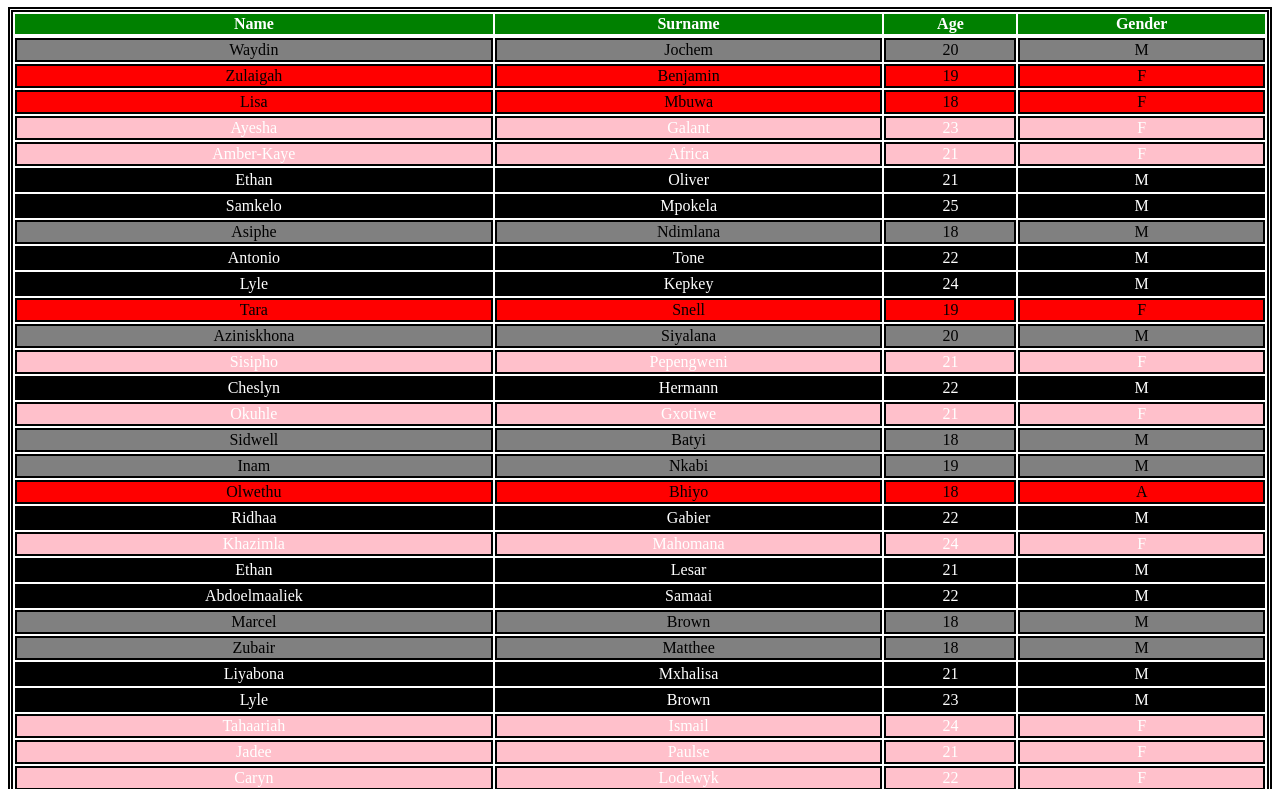
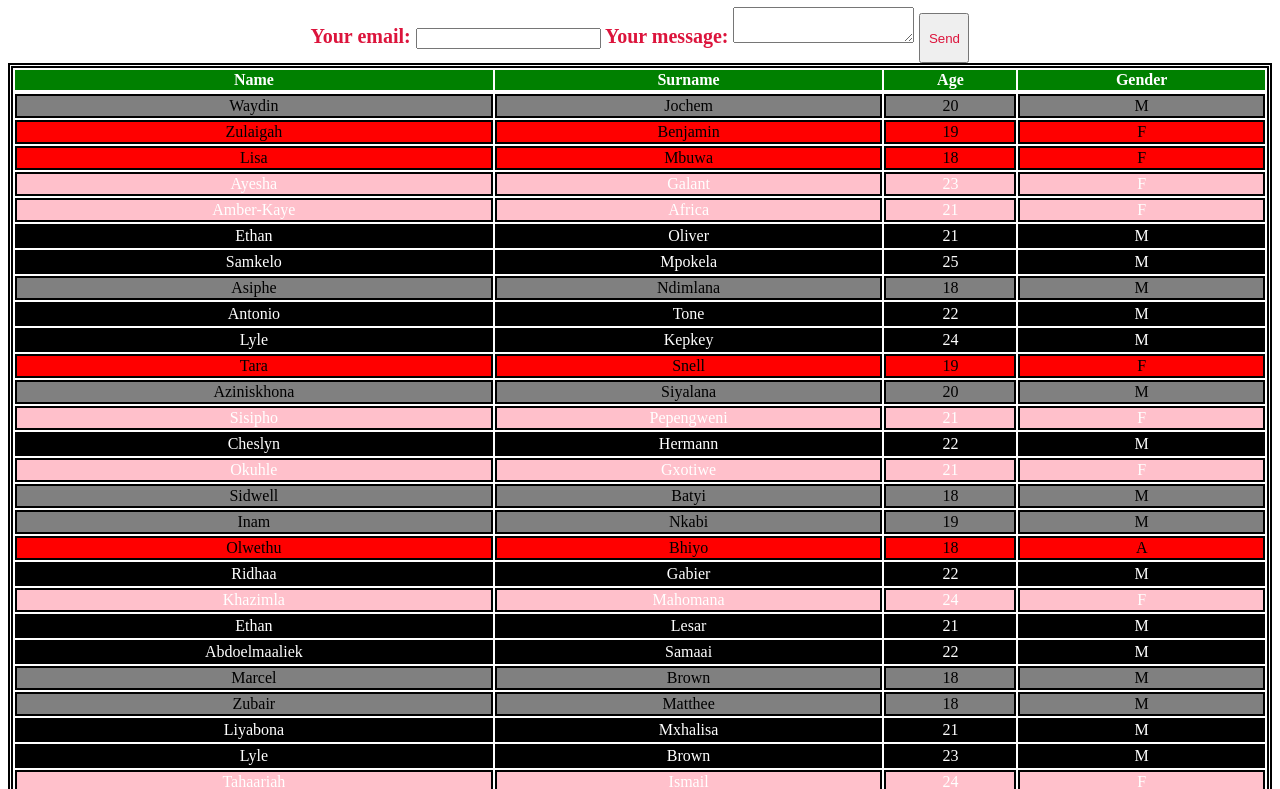
Before and after one commit to Del1rius/css-exercise, a plain HTML site: page index.html in a window 1280 px wide. Shown: the part 73-862 px from the top of the page. Drawn offline with Linux system fonts and the light colour scheme.

Commit message:
Contact Form finished

```diff
--- a/css/style.css
+++ b/css/style.css
@@ -45,3 +45,15 @@ li {
     color: black;
     font-size: medium;
 }
+
+form {
+    text-align: center;
+    color: crimson;
+    font-size: 20px;
+    font-weight: bold;
+}
+button {
+    height: 50px;
+    width: 50px;
+    color: crimson;
+}
--- a/index.html
+++ b/index.html
@@ -9,6 +9,20 @@
 </head>
 <body>
     <h1>Random Table of People in Class 1</h1>
+    <div>
+        <form action="https://formspree.io/f/xzbqygdp" method="POST">
+            <label>
+            Your email:
+            <input type="email" name="email">
+            </label>
+            <label>
+            Your message:
+            <textarea name="message"></textarea>
+            </label>
+            <!-- your other form fields go here -->
+            <button type="submit">Send</button>
+        </form>
+    </div>
     <table>
         <tr>
             <th>Name</th>
```
